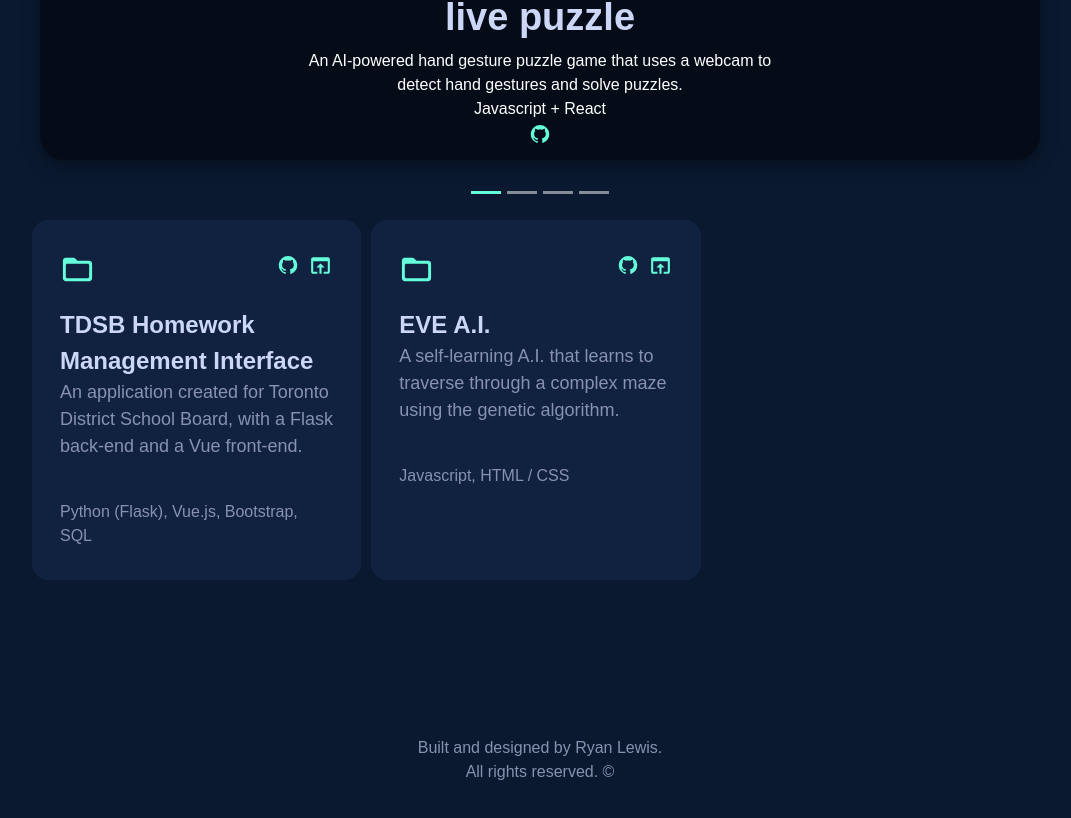
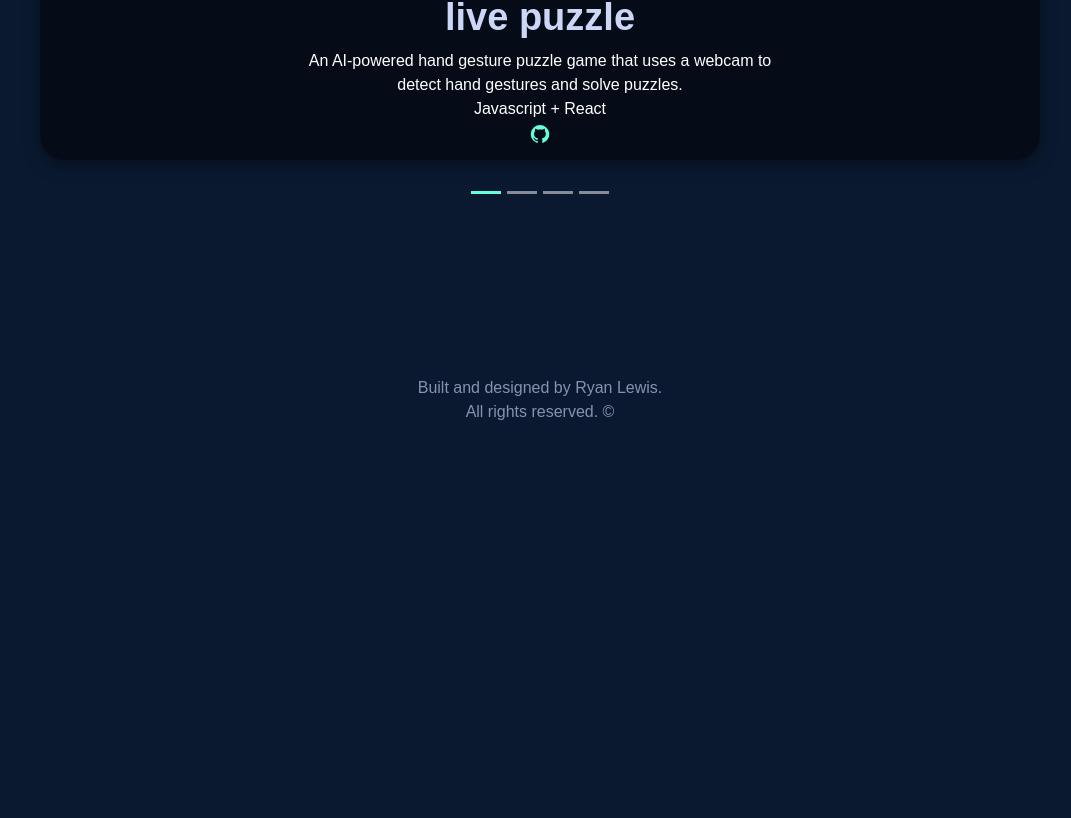
Before and after one commit to lewisryan123/My-website, a React (Vite) app: page / in a window 1280 px wide. Shown: the part 2791-3609 px from the top of the page, without its empty margins (100-1171 px from the left). After the commit the page ends 3255 px from the top, so only its background shows below. Built offline with nearby package versions, Linux system fonts and the light colour scheme; a web font is replaced by a local one.

Commit message:
Remove unwanted projects

```diff
--- a/src/components/Projects.jsx
+++ b/src/components/Projects.jsx
@@ -39,20 +39,7 @@ const spotlightProjects = {
   },
 };
 
-const projects = {
-  "TDSB Homework Management Interface": {
-    desc: "An application created for Toronto District School Board, with a Flask back-end and a Vue front-end.",
-    techStack: "Python (Flask), Vue.js, Bootstrap, SQL",
-    link: "https://github.com/gazijarin/TDSBHomeworkManagement",
-    open: "https://tdsb-app.herokuapp.com/",
-  },
-  "EVE A.I.": {
-    desc: "A self-learning A.I. that learns to traverse through a complex maze using the genetic algorithm.",
-    techStack: "Javascript, HTML / CSS",
-    link: "https://github.com/gazijarin/adamai",
-    open: "https://gazijarin.github.io/AdamAI/",
-  },
-};
+const projects = {};
 
 const Projects = () => {
   return (
```
